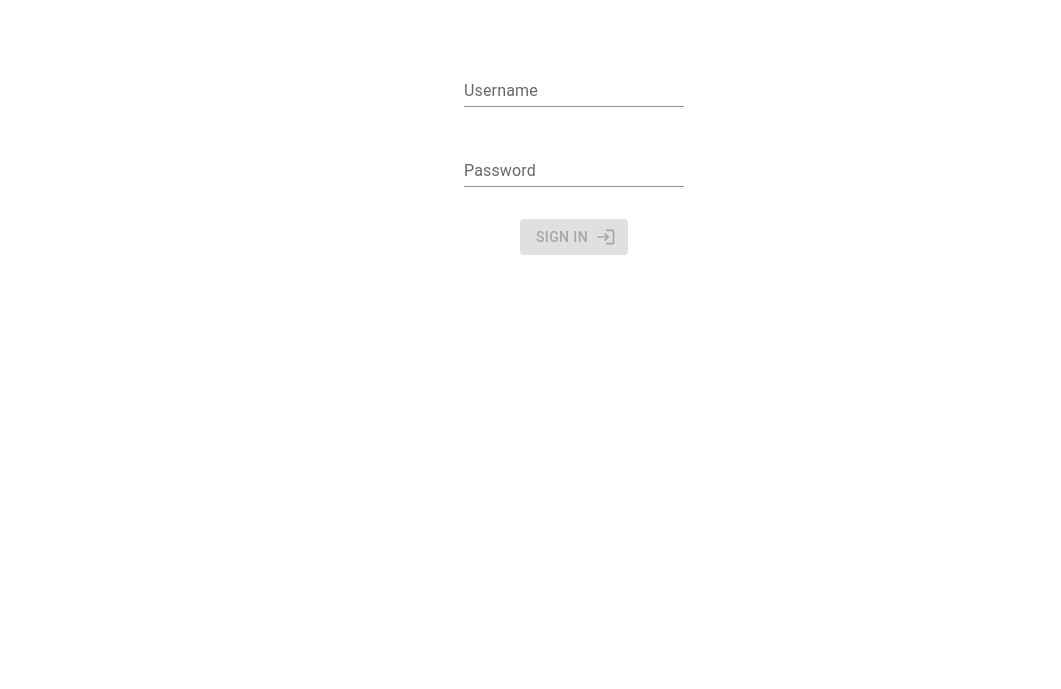
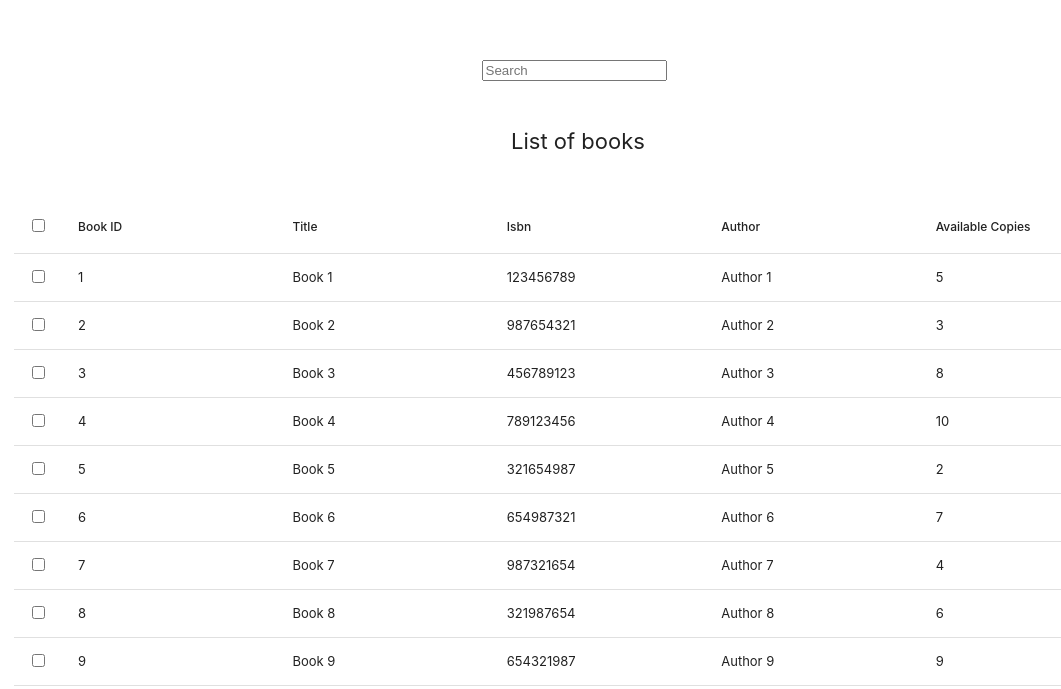
Before and after one commit to Julian268398/Technologie-Sieciowe-front, a React (Create React App) app: page / in a window 1280 px wide. Shown: the part 111-800 px from the top of the page, without its empty margins (66-1127 px from the left). Built offline with nearby package versions, Linux system fonts and the light colour scheme.

Commit message:
Book list created

```diff
--- a/package.json
+++ b/package.json
@@ -14,10 +14,13 @@
     "@types/node": "^16.18.96",
     "@types/react": "^18.2.79",
     "@types/react-dom": "^18.2.25",
+    "bootstrap": "^5.3.3",
     "formik": "^2.4.6",
     "react": "^18.2.0",
+    "react-data-table-component": "^7.6.2",
     "react-dom": "^18.2.0",
     "react-scripts": "5.0.1",
+    "styled-components": "^6.1.11",
     "typescript": "^4.9.5",
     "web-vitals": "^2.1.4",
     "yup": "^1.4.0"
--- a/src/App.tsx
+++ b/src/App.tsx
@@ -1,11 +1,12 @@
 import React from 'react';
 import './App.css';
 import LoginForm from "./structure/login/LoginForm";
+import BookList from "./structure/bookList/BookList";
 
 function App() {
   return (
     <div className="App">
-      <LoginForm />
+      <BookList />
     </div>
   );
 }
--- /dev/null
+++ b/src/structure/bookList/BookList.css
@@ -0,0 +1,9 @@
+.BookList{
+    padding: 5rem;
+    display: flex ;
+    margin-top: 7%;
+    flex-direction: column;
+    justify-content: center;
+    gap: 2rem;
+    align-items: center;
+}
--- /dev/null
+++ b/src/structure/bookList/BookList.tsx
@@ -0,0 +1,90 @@
+import './BookList.css';
+import DataTable from "react-data-table-component";
+import { useState } from "react";
+
+function BookList() {
+    const columns = [
+        {
+            name: "Book ID",
+            selector: (row: any) => row.id,
+            sortable: true,
+        },
+        {
+            name: "Title",
+            selector: (row: any) => row.title,
+            sortable: true,
+        },
+        {
+            name: "Isbn",
+            selector: (row: any) => row.isbn,
+            sortable: true,
+        },
+        {
+            name: "Author",
+            selector: (row: any) => row.author,
+            sortable: true,
+        },
+        {
+            name: "Available Copies",
+            selector: (row: any) => row.availableCopies,
+            sortable: true,
+        },
+    ];
+
+    const initialData = [
+        { id: 1, title: "Book 1", isbn: "123456789", author: "Author 1", availableCopies: 5 },
+        { id: 2, title: "Book 2", isbn: "987654321", author: "Author 2", availableCopies: 3 },
+        { id: 3, title: "Book 3", isbn: "456789123", author: "Author 3", availableCopies: 8 },
+        { id: 4, title: "Book 4", isbn: "789123456", author: "Author 4", availableCopies: 10 },
+        { id: 5, title: "Book 5", isbn: "321654987", author: "Author 5", availableCopies: 2 },
+        { id: 6, title: "Book 6", isbn: "654987321", author: "Author 6", availableCopies: 7 },
+        { id: 7, title: "Book 7", isbn: "987321654", author: "Author 7", availableCopies: 4 },
+        { id: 8, title: "Book 8", isbn: "321987654", author: "Author 8", availableCopies: 6 },
+        { id: 9, title: "Book 9", isbn: "654321987", author: "Author 9", availableCopies: 9 },
+        { id: 10, title: "Book 10", isbn: "789654123", author: "Author 10", availableCopies: 12 },
+        { id: 11, title: "Book 11", isbn: "456123789", author: "Author 11", availableCopies: 3 },
+        { id: 12, title: "Book 12", isbn: "987456321", author: "Author 12", availableCopies: 15 },
+        { id: 13, title: "Book 13", isbn: "321789654", author: "Author 13", availableCopies: 20 }
+    ];
+
+    const [data, setData] = useState(initialData);
+
+    const handleSearch = (e: React.ChangeEvent<HTMLInputElement>) => {
+        const searchText = e.target.value.toLowerCase();
+        const newRows = initialData.filter((row: any) => {
+            const idValue = row.id.toString().includes(searchText);
+            const titleValue = row.title.toLowerCase().includes(searchText);
+            const isbnValue = row.isbn.includes(searchText);
+            const authorValue = row.author.toLowerCase().includes(searchText);
+            const availableCopiesValue = row.availableCopies.toString().includes(searchText);
+
+            return idValue || titleValue || isbnValue || authorValue || availableCopiesValue;
+        });
+
+        setData(newRows);
+    };
+
+
+    return (
+        <div className="BookList">
+            <div className="input-group mb-3">
+                <input
+                    type="search"
+                    className="form-control border ps-3"
+                    placeholder="Search"
+                    onChange={handleSearch}
+                />
+            </div>
+            <DataTable
+                columns={columns}
+                data={data}
+                fixedHeader
+                title="List of books"
+                pagination
+                selectableRows
+            />
+        </div>
+    )
+}
+
+export default BookList;
```
Also changed, not shown: src/structure/bookList/BookListLayout.html (deleted, +0 -10 lines), src/structure/bookList/BookListStyles.css (deleted), 1 other file (tests, documents, lock files or other folders).
